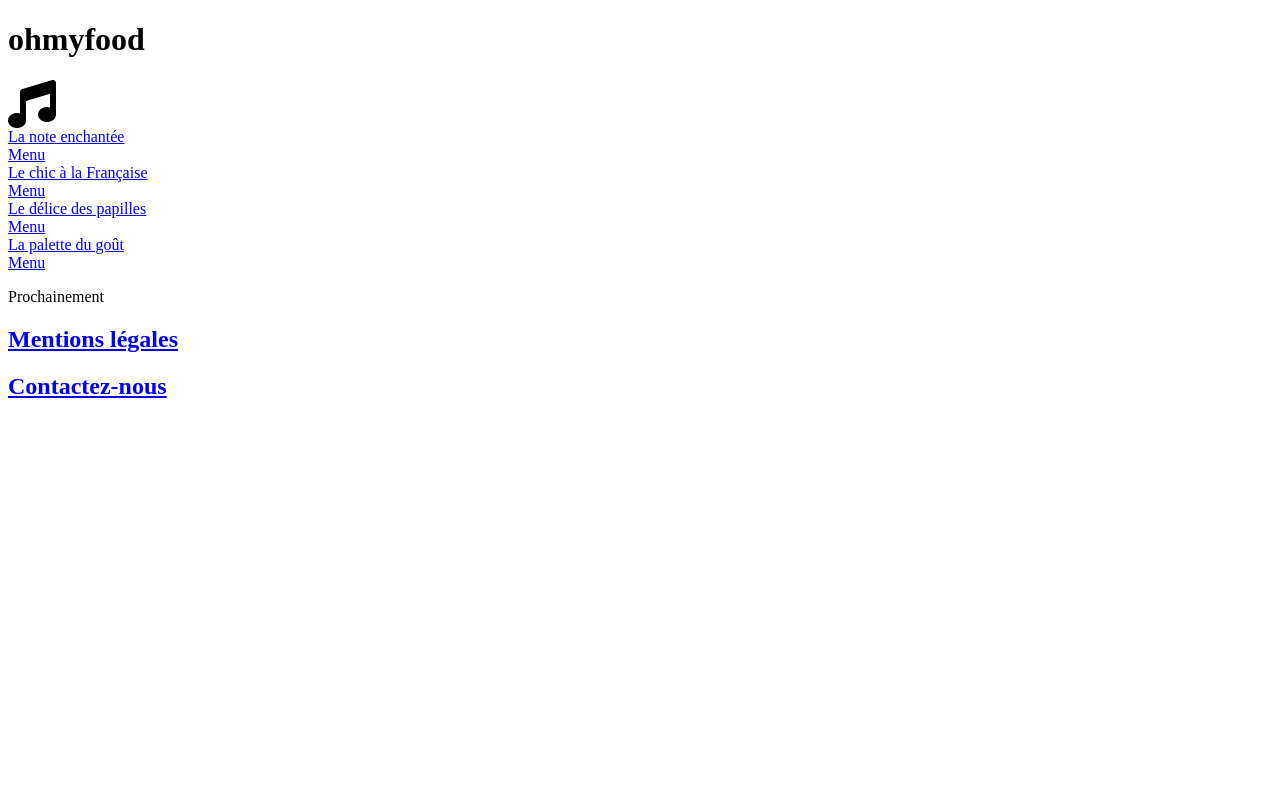
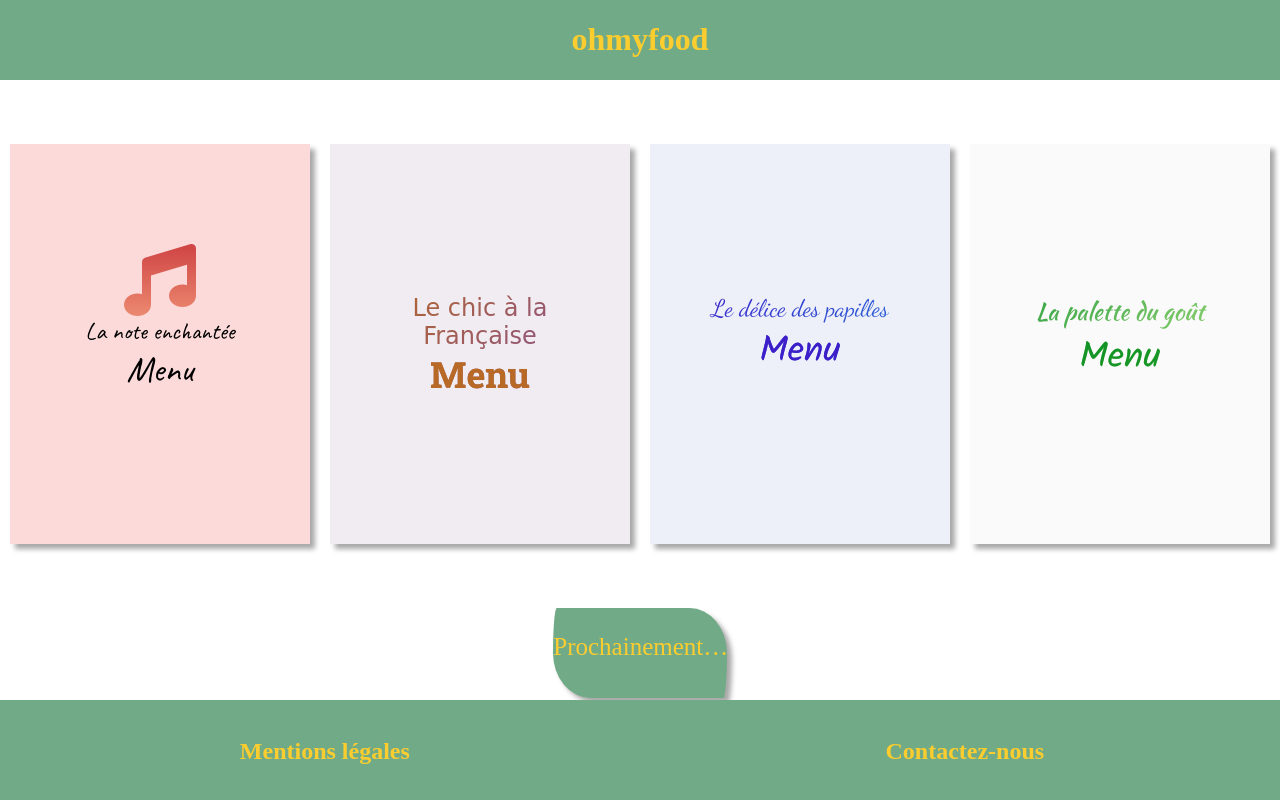
Before and after one commit to Pascaledelin/projet3, a plain HTML site: page index.html in a window 1280 px wide. Drawn offline with nearby package versions, Linux system fonts and the light colour scheme; files that its build step writes are made by us from their sources; a web font is replaced by a local one.

Commit message:
rectification CSS

```diff
--- a/index.html
+++ b/index.html
@@ -8,31 +8,40 @@
     <title>Document</title>
     <!--CSS-->
     <link rel="stylesheet" href="style.css">
+    <link rel="stylesheet" media="screen and (max-width: 1280px)" href="petite_resolution.css" />
+    <link rel="stylesheet" media="screen and (max-width: 768px)" href="css/large_screen.css" />
+    <link rel="stylesheet" media="screen and (max-width: 480px)" href="css/medium_screen.css" />
+    <link rel="stylesheet" media="screen and (max-width: 320px)" href="css/small_screen.css" />
+
     <link href="https://fonts.googleapis.com/css2?family=Caveat:wght@400;700&display=swap" rel="stylesheet">
     <link href="https://fonts.googleapis.com/css2?family=Roboto+Slab:wght@700&display=swap" rel="stylesheet">
     <link href="https://fonts.googleapis.com/css2?family=Dancing+Script:wght@400;600&display=swap" rel="stylesheet">
     <link href="https://fonts.googleapis.com/css2?family=Shadows+Into+Light&display=swap" rel="stylesheet">
     <link href="https://fonts.googleapis.com/css2?family=Kalam&display=swap" rel="stylesheet">
+    <link href="https://fonts.googleapis.com/css2?family=Amita:wght@400;700&display=swap" rel="stylesheet">
+    <link href="https://fonts.googleapis.com/css2?family=Kaushan+Script&display=swap" rel="stylesheet">
     <link href="https://fonts.googleapis.com/css?family=Play" rel="stylesheet">
+
+
     <!-- ICONS -->
     <script src="https://use.fontawesome.com/e286322f8d.js"></script>
 </head>
 
 <body><!-- CONTENU VISIBLE DE LA PAGE -->
     <header class="containeur_title"><!--HAUT DE PAGE-->
-        <div id="title ">
+        <div id="title">
             <h1>ohmyfood</h1><!--TITRE PRINCIPAL-->
         </div>
     </header>
     <main class="main">
         <div id="containeur_page_menu">
 
-            <section id="menu">
+            <section id="page_menu">
+
                 <div class="menu_1"><!--MENU LA NOTE -->
-                    <div class="linear-gradient"></div>
                     <div id="first_menu">
                         <div id="icon">
-                            <degrade><i class="fa fa-music fa-3x" aria-hidden="true"></i></degrade><!--ICONE NOTE DE MUSIQUE-->
+                            <i class="fa fa-music fa-3x" aria-hidden="true"></i><!--ICONE NOTE DE MUSIQUE-->
                         </div>
                         <a href="page2.html"> La note enchantée <br> <span>Menu</span></a>
                     </div>
@@ -55,13 +64,12 @@
                         <a href="page5.html">La palette du goût <br> <span>Menu</span></a>
                     </div>
                 </div>
+
             </section>
         </div>
 
         <div id="containeur_prochainement">
-            <section id="prochainement">
                 <p class="loading"> Prochainement</p>
-            </section>
         </div>
 
     </main>
@@ -75,10 +83,9 @@
             </div>
 
         </div>
-        <div class="btn vibrate-1 "><a href="mailto:Cercei Lannister@Port-Real"><h2>Contactez-nous</h2></a>
+        <div class="btn vibrate-1 "><a href="mailto:CerceiLannister@Port-Real"><h2>Contactez-nous</h2></a>
         </div>
 
-        </div>
     </footer>
 </body>
 
--- /dev/null
+++ b/style.css
@@ -0,0 +1,357 @@
+.vibrate-1 {
+	-webkit-animation: vibrate-1 0.3s linear infinite both;
+	        animation: vibrate-1 0.3s linear infinite both;
+}
+/* ----------------------------------------------
+ * Generated by Animista on 2020-7-18 9:0:25
+ * Licensed under FreeBSD License.
+ * See http://animista.net/license for more info.
+ * w: http://animista.net, t: @cssanimista
+ * ---------------------------------------------- */
+
+/**
+ * ----------------------------------------
+ * animation vibrate-1
+ * ----------------------------------------
+ */
+ @-webkit-keyframes vibrate-1 {
+    0% {
+      -webkit-transform: translate(0);
+              transform: translate(0);
+    }
+    20% {
+      -webkit-transform: translate(-2px, 2px);
+              transform: translate(-2px, 2px);
+    }
+    40% {
+      -webkit-transform: translate(-2px, -2px);
+              transform: translate(-2px, -2px);
+    }
+    60% {
+      -webkit-transform: translate(2px, 2px);
+              transform: translate(2px, 2px);
+    }
+    80% {
+      -webkit-transform: translate(2px, -2px);
+              transform: translate(2px, -2px);
+    }
+    100% {
+      -webkit-transform: translate(0);
+              transform: translate(0);
+    }
+  }
+  @keyframes vibrate-1 {
+    0% {
+      -webkit-transform: translate(0);
+              transform: translate(0);
+    }
+    20% {
+      -webkit-transform: translate(-2px, 2px);
+              transform: translate(-2px, 2px);
+    }
+    40% {
+      -webkit-transform: translate(-2px, -2px);
+              transform: translate(-2px, -2px);
+    }
+    60% {
+      -webkit-transform: translate(2px, 2px);
+              transform: translate(2px, 2px);
+    }
+    80% {
+      -webkit-transform: translate(2px, -2px);
+              transform: translate(2px, -2px);
+    }
+    100% {
+      -webkit-transform: translate(0);
+              transform: translate(0);
+    }
+  }
+
+html {
+    width: 100%;
+    height: 100%;
+}
+
+body {
+    height: 100%;
+    width: 100%;
+    margin: 0;
+    display: flex;
+    flex-direction: column;
+}
+main{
+  height: 100%;
+  width: 100%;
+  margin: 0;
+  display: flex;
+  flex-direction: column;
+}
+header {
+    text-align: center;
+    background-color: #71aa87;
+    width: 100%;
+}
+
+H1 {
+    color: #FBCD2E;
+}
+
+h4 {
+    text-align: center;
+    font-size: 1.5em;
+}
+#title_page {
+    text-align: center;
+    font-family: 'Caveat', cursive;
+    font-size: 1.2em;
+}
+
+#page_menu{
+    display: flex;
+    justify-content: space-around;
+    margin-top: 5%;
+    margin-bottom: 5%;
+}
+span{
+font-size: 1.5em;
+}
+.menu_1{
+    width: 300px;
+    height: 400PX;
+    display: flex;
+    flex-direction: column;
+    align-items: center;
+    background: #fcdada;
+    box-shadow: 5px 5px 5px #a8a8a8;
+
+}
+#first_menu{
+    width: 250px;
+    height: 300px;
+    margin-top: auto;
+    text-align: center;
+    font-family: 'Caveat', cursive;
+    font-size: 1.5em;
+}
+#first_menu:hover{
+
+
+}
+.fa-music {
+    font-size: 50px;
+    background: -webkit-gradient(linear, left top, left bottom, from(rgb(207, 68, 68)), to(#EC8970));
+    -webkit-background-clip: text;
+    background-clip: text;
+    -webkit-text-fill-color: transparent;
+}
+.menu_2{
+    width: 300px;
+    height: 400PX;
+    display: flex;
+    flex-direction: column;
+    align-items: center;
+    background: #f1ecf1;
+    box-shadow: 5px 5px 5px #a8a8a8;
+}
+#second_menu{
+    width: 250px;
+    height: 300px;
+    margin-top: 50%;
+    text-align: center;
+    font-family: 'Amita', cursive;
+    font-size: 1.5em;
+    background: -webkit-gradient(linear, left top, right bottom, from(rgb(184, 105, 37)), to(rgb(105, 63, 209)));
+    -webkit-background-clip: text;
+    background-clip: text;
+    -webkit-text-fill-color: transparent;
+}
+#second_menu span{
+    font-family: 'Roboto Slab', serif;
+    background:rgb(184, 105, 37) ;
+    -webkit-background-clip: text;
+    background-clip: text;
+    -webkit-text-fill-color: transparent;
+}
+
+.menu_3{
+    width: 300px;
+    height: 400PX;
+    display: flex;
+    flex-direction: column;
+    align-items: center;
+    background: #edf0f8;
+    box-shadow: 5px 5px 5px #a8a8a8;
+}
+#third_menu{
+    width: 250px;
+    height: 300px;
+    margin-top: 50%;
+    text-align: center;
+    font-family: 'Dancing Script', cursive;
+    font-size: 1.5em;
+    background: -webkit-gradient(linear, left top, right bottom, from(rgb(61, 30, 201)), to(rgb(27, 165, 230)));
+    -webkit-background-clip: text;
+    background-clip: text;
+    -webkit-text-fill-color: transparent;
+}
+#third_menu span{
+    font-family: 'Kalam', cursive;
+    background: rgb(61, 30, 201);
+    -webkit-background-clip: text;
+    background-clip: text;
+    -webkit-text-fill-color: transparent;
+}
+.menu_4{
+    width: 300px;
+    height: 400PX;
+    display: flex;
+    flex-direction: column;
+    align-items: center;
+    background: #fafafa;
+    box-shadow: 5px 5px 5px #a8a8a8;
+}
+#fourth_menu{
+    width: 250px;
+    height: 300px;
+    margin-top: 50%;
+    text-align: center;
+    font-family: 'Kaushan Script', cursive;
+    font-size: 1.5em;
+    background: -webkit-gradient(linear, left top, right bottom, from(rgba(5, 141, 28, 0.836)), to(rgb(218, 247, 151)));
+    -webkit-background-clip: text;
+    background-clip: text;
+    -webkit-text-fill-color: transparent;
+}
+
+#fourth_menu span{
+    font-family: 'Kalam', cursive;
+    background: rgba(5, 141, 28, 0.836);
+    -webkit-background-clip: text;
+    background-clip: text;
+    -webkit-text-fill-color: transparent;
+}
+
+footer {
+    background: #71aa87;
+    display: flex;
+    justify-content: space-around;
+    align-items: center;
+    position: absolute;
+    bottom: 0;
+    width: 100%;
+    height: 100px;
+}
+
+footer h2 {
+    color: #FBCD2E;
+}
+
+a {
+    text-decoration: none;
+    color: black;
+}
+#containeur_prochainement{
+    background: #71aa87;
+    display: flex;
+    justify-content:center;
+    height: 70PX;
+    margin-bottom: 40PX;
+    margin-left: auto;
+    margin-right: auto;
+    padding-bottom: 20px;
+    color: #FBCD2E;
+    box-shadow: 5px 5px 5px #a8a8a8;
+}
+.loading {
+    font-size: 25px;
+  }
+
+  .loading:after {
+    overflow: hidden;
+    display: inline-block;
+    vertical-align: bottom;
+    -webkit-animation: ellipsis steps(4,end) 1300ms infinite;
+    animation: ellipsis steps(4,end) 1300ms infinite;
+    content: "\2026"; /* ascii code for the ellipsis character */
+    width: 0px;
+  }
+
+  @keyframes ellipsis {
+    to {
+      width: 1.25em;
+    }
+  }
+
+  @-webkit-keyframes ellipsis {
+    to {
+      width: 1.25em;
+    }
+  }
+  #containeur_prochainement {
+    border-radius: 10px 100px / 120px;
+    -moz-border-radius:  10px 100px / 120px;
+    -webkit-border-radius: 10px 100px / 120px;}
+
+    #first_menu div img {
+        -webkit-transform: scale(1);
+        transform: scale(1);
+        -webkit-transition: .3s ease-in-out;
+        transition: .3s ease-in-out;
+    }
+    #first_menu div:hover img {
+        -webkit-transform: scale(1.3);
+        transform: scale(1.3);
+    }
+
+
+/* -------------------- */
+/* ==   MEDIAS QUERIS   */
+/* -------------------- */
+
+@media all and (max-width:1024px) /* --- ECRAN LARGE --- */
+{
+
+header
+{
+  width: auto;
+}
+#page_menu
+{
+  flex-direction: column;
+  width: auto;
+  align-items: center;
+}
+
+.menu_1
+{
+  margin: 10PX;
+}
+.menu_2
+{
+  margin: 10PX;
+}
+.menu_3
+{
+  margin: 10PX;
+}
+.menu_4
+{
+  margin: 10PX;
+}
+footer
+{
+  position: fixed;
+  bottom: 0px;
+}
+.laoding
+{
+width: auto;
+}
+
+main
+{
+  display: flex;
+  flex-direction: column;
+}
+
+}
--- a/style.scss
+++ /dev/null
@@ -1,3 +0,0 @@
-.hr {
-    color: red;
-}
```
Also changed, not shown: page2.html (+2 -3 lines), page3.html (+2 -3 lines), page4.html (+2 -3 lines), page5.html (+11 -6 lines), page6.html (+2 -3 lines), style5.css (+17 -21 lines).
